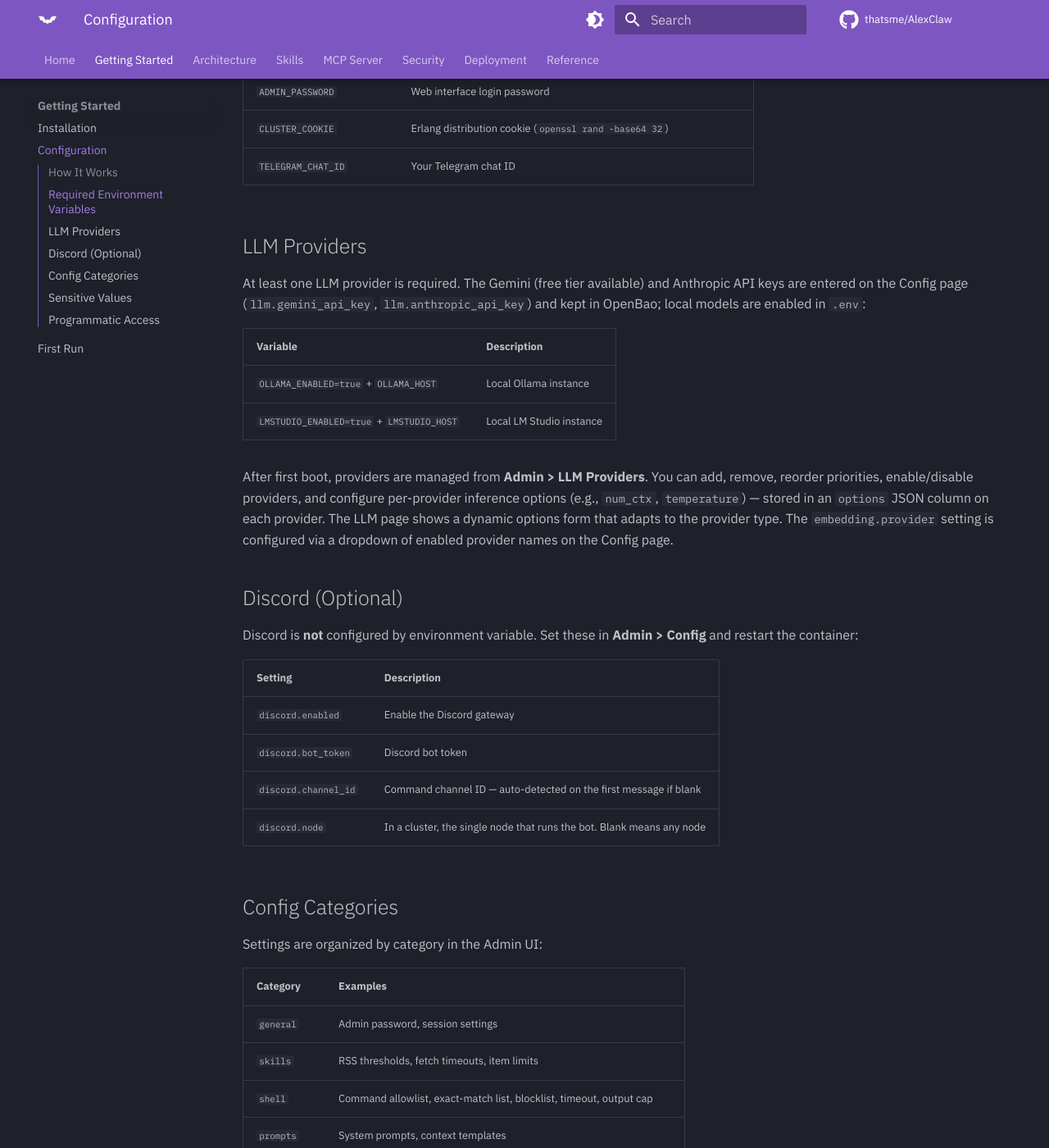
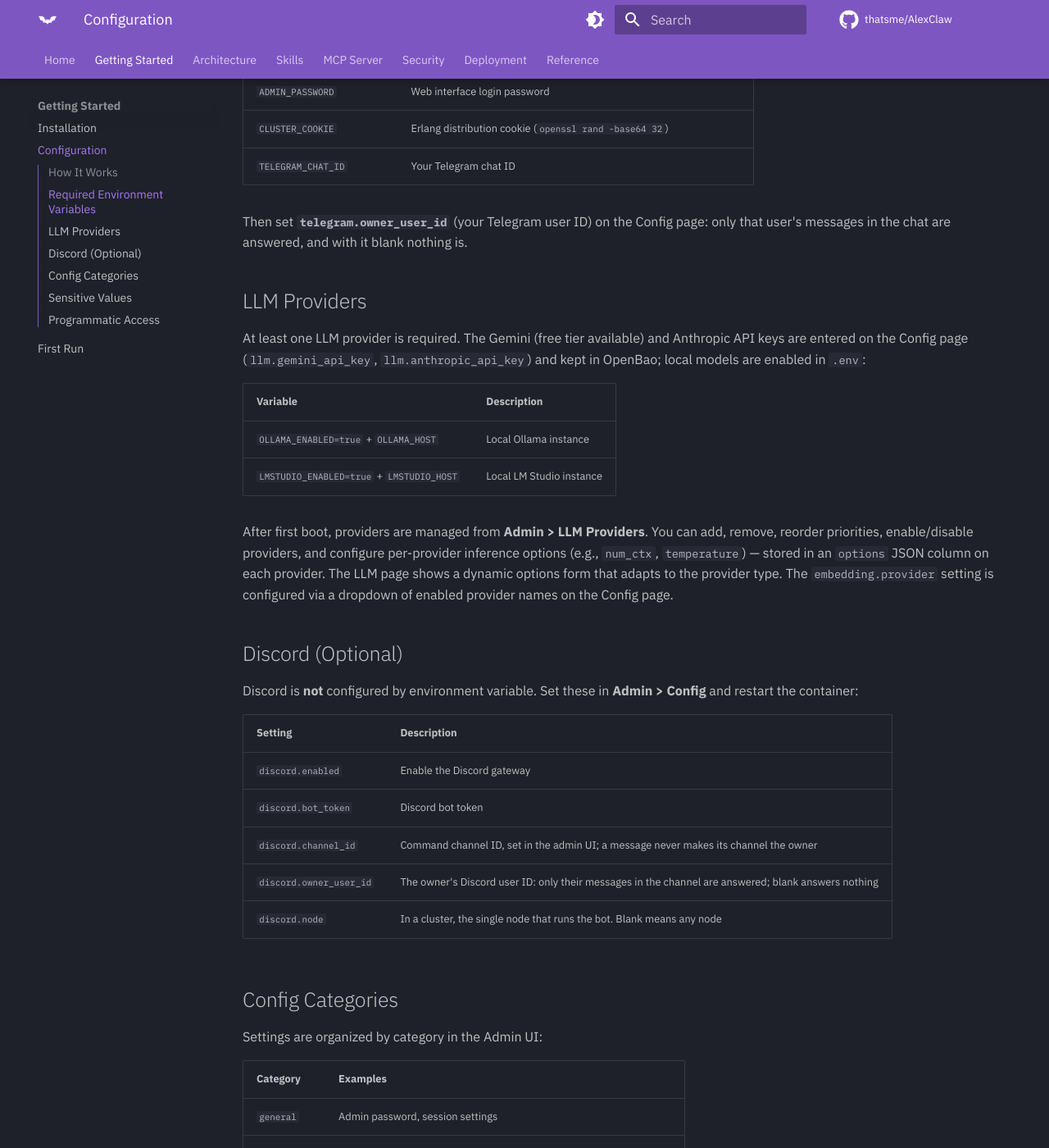
Before and after one commit to thatsme/AlexClaw, an MkDocs documentation site: the page built from docs/getting-started/configuration.md, in a window 1280 px wide and 1400 px high, scrolled down 1025 px. Shown: the whole window at 82% size. Built offline with MkDocs 1.6.1 and Material for MkDocs 9.7.7, drawn with Linux system fonts in a browser that asks for light colours; comment, search, counter and statistics services are not loaded.

Commit message:
docs: the gateway owner is a user in the owner chat, on Telegram and Discord
SECURITY.md's Telegram section and the configuration reference name
telegram.owner_user_id and discord.owner_user_id, and say what a blank one
does. The Discord channel row no longer claims the channel is detected from
the first message, which has not been true since the owner chat moved to
the admin UI.

```diff
--- a/docs/getting-started/configuration.md
+++ b/docs/getting-started/configuration.md
@@ -34,6 +34,10 @@ These must be set in `.env` before first boot:
 | `CLUSTER_COOKIE` | Erlang distribution cookie (`openssl rand -base64 32`) |
 | `TELEGRAM_CHAT_ID` | Your Telegram chat ID |
 
+Then set **`telegram.owner_user_id`** (your Telegram user ID) on the Config
+page: only that user's messages in the chat are answered, and with it blank
+nothing is.
+
 ## LLM Providers
 
 At least one LLM provider is required. The Gemini (free tier available) and
@@ -56,7 +60,8 @@ Discord is **not** configured by environment variable. Set these in
 |---|---|
 | `discord.enabled` | Enable the Discord gateway |
 | `discord.bot_token` | Discord bot token |
-| `discord.channel_id` | Command channel ID — auto-detected on the first message if blank |
+| `discord.channel_id` | Command channel ID, set in the admin UI; a message never makes its channel the owner |
+| `discord.owner_user_id` | The owner's Discord user ID: only their messages in the channel are answered; blank answers nothing |
 | `discord.node` | In a cluster, the single node that runs the bot. Blank means any node |
 
 ## Config Categories
```
Also changed, not shown: SECURITY.md (+5 -2 lines).
